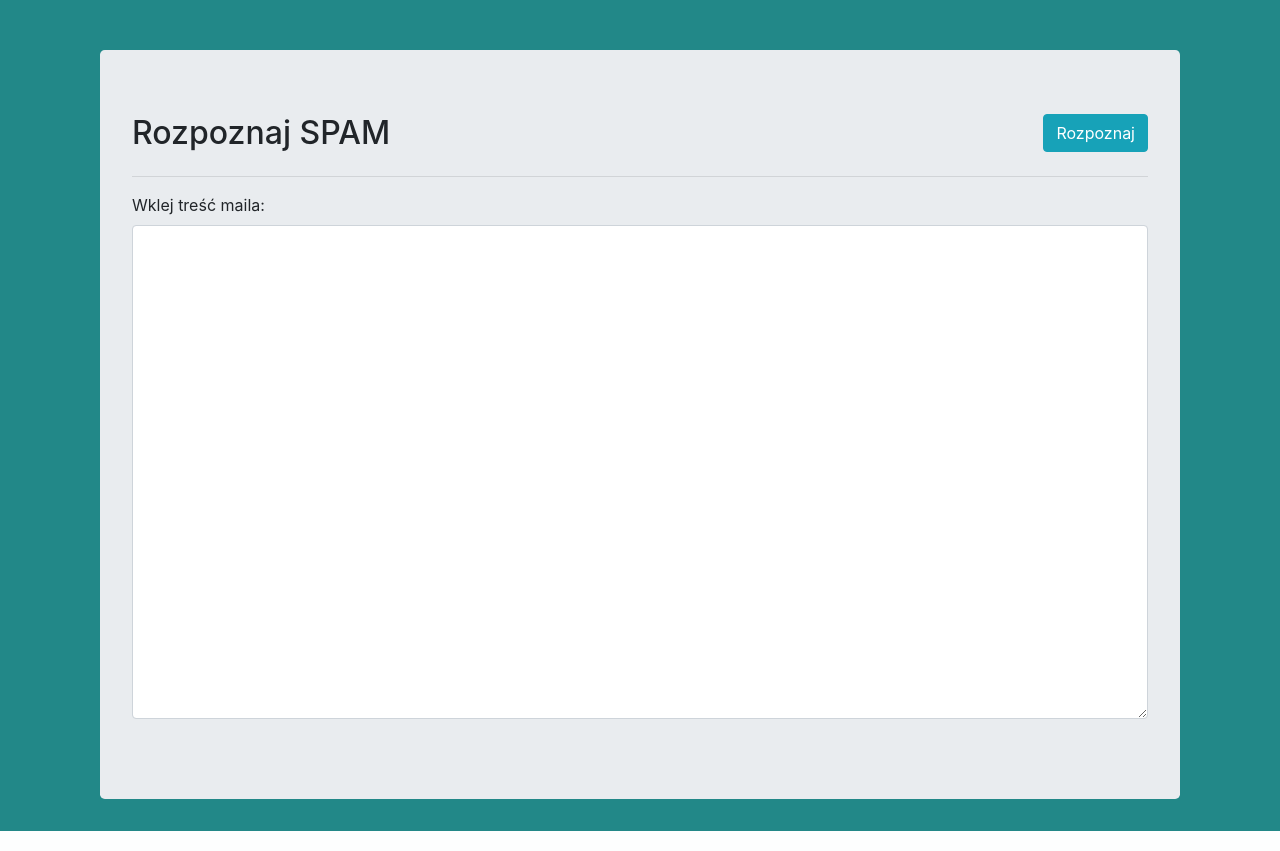
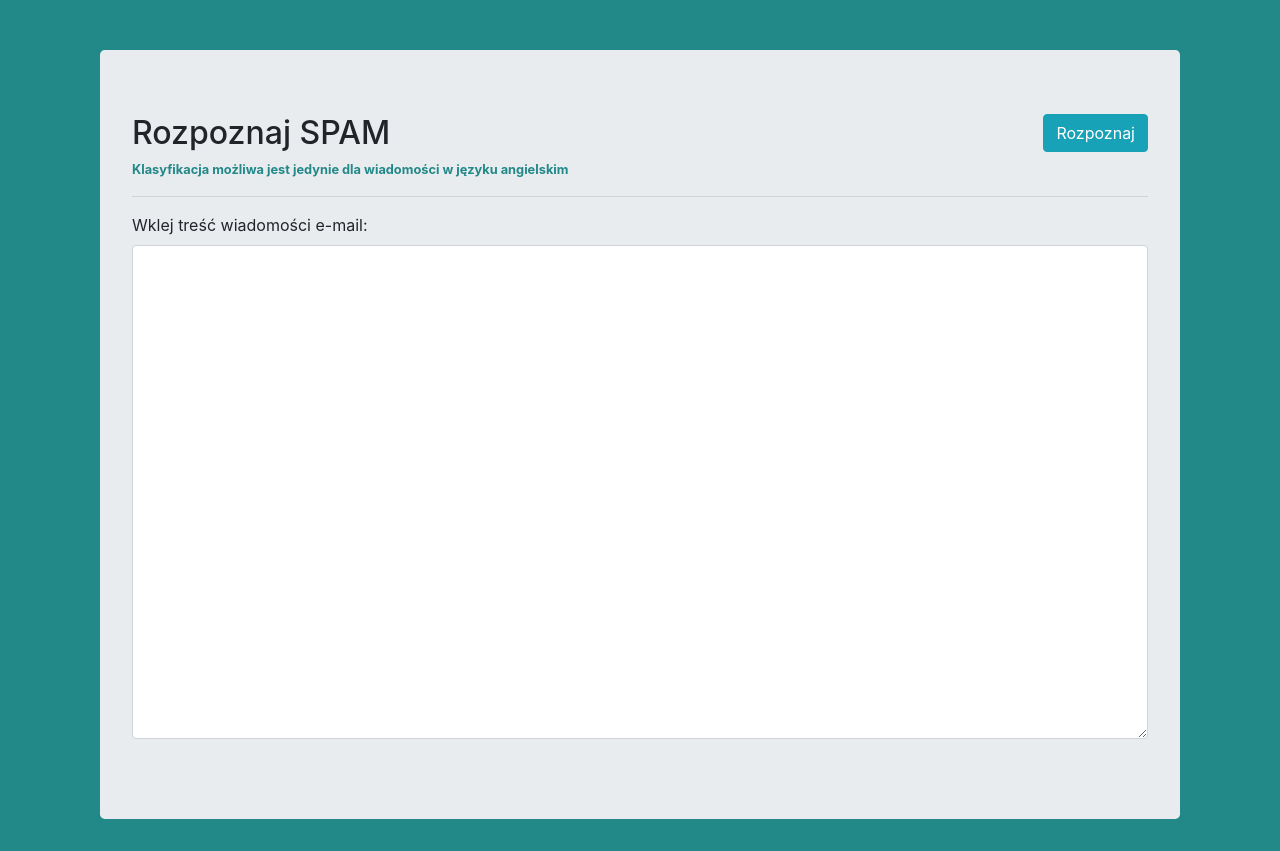
Before and after one commit to k-dziedzic/Sample-usage-of-NLP-with-deep-learning, a Django app: page /spamClassifier/ in a window 1280 px wide. Shown: the part 66-917 px from the top of the page. Run offline with Django 3.2, Linux system fonts and the light colour scheme; some libraries are stand-ins or nearby versions.

Commit message:
fix views and add additional informations to views

```diff
--- a/website/templates/articleClassifier.html
+++ b/website/templates/articleClassifier.html
@@ -41,6 +41,7 @@
             <div class="row">
                 <div class="col-md-10">
                     <h2>Klasyfikacja artykułu</h2>
+                    <small  class="form-text" style="color: #288"><b>Klasyfikacja możliwa jest jedynie dla artykułów w języku angielskim</b></small>
                 </div>
                 <div class="col-md-2" style="text-align: right;">
                     <button type="submit" class="btn btn-info">Prześlij</button>
--- a/website/templates/classificationSpam.html
+++ b/website/templates/classificationSpam.html
@@ -48,7 +48,7 @@
             </div>
             <hr>
             <div style="overflow: hidden; text-align:center; padding-bottom:25px; word-break: break-all;">
-               Email został sklasyfikowany jako <span style="color:red; font-weight: 700">{{ isSpam }}</span>
+               E-mail został sklasyfikowany jako <span style="color:red; font-weight: 700">{{ isSpam }}</span>
             </div>
             <div style="word-break: break-all; border: 2px solid #dedede;  border-radius: 5px; padding: 10px;">
                 {{ mailContent }}
--- a/website/templates/shortenArticle.html
+++ b/website/templates/shortenArticle.html
@@ -41,6 +41,7 @@
             <div class="row">
                 <div class="col-md-10">
                     <h2>Streszczanie artykułu</h2>
+                    <small  class="form-text" style="color: #288"><b>Generowanie streszczenia możliwe jest dla artykułów w języku polskim oraz angielskim</b></small>
                 </div>
                 <div class="col-md-2" style="text-align: right;">
                     <button type="submit" class="btn btn-info">Streść artykuł</button>
--- a/website/templates/spamClassifier.html
+++ b/website/templates/spamClassifier.html
@@ -41,6 +41,7 @@
             <div class="row">
                 <div class="col-md-10">
                     <h2>Rozpoznaj SPAM</h2>
+                    <small  class="form-text" style="color: #288"><b>Klasyfikacja możliwa jest jedynie dla wiadomości w języku angielskim</b></small>
                 </div>
                 <div class="col-md-2" style="text-align: right;">
                     <button type="submit" class="btn btn-info">Rozpoznaj</button>
@@ -49,7 +50,7 @@
             <hr>
             <div>
                 <div class="form-group">
-                    <label for="mailContent">Wklej treść maila:</label>
+                    <label for="mailContent">Wklej treść wiadomości e-mail:</label>
                     <textarea class="form-control" id="mailContent" name="mailContent" rows="20"  minlength=50 pattern=".{50,}" required></textarea>
                 </div>
             </div>
```
